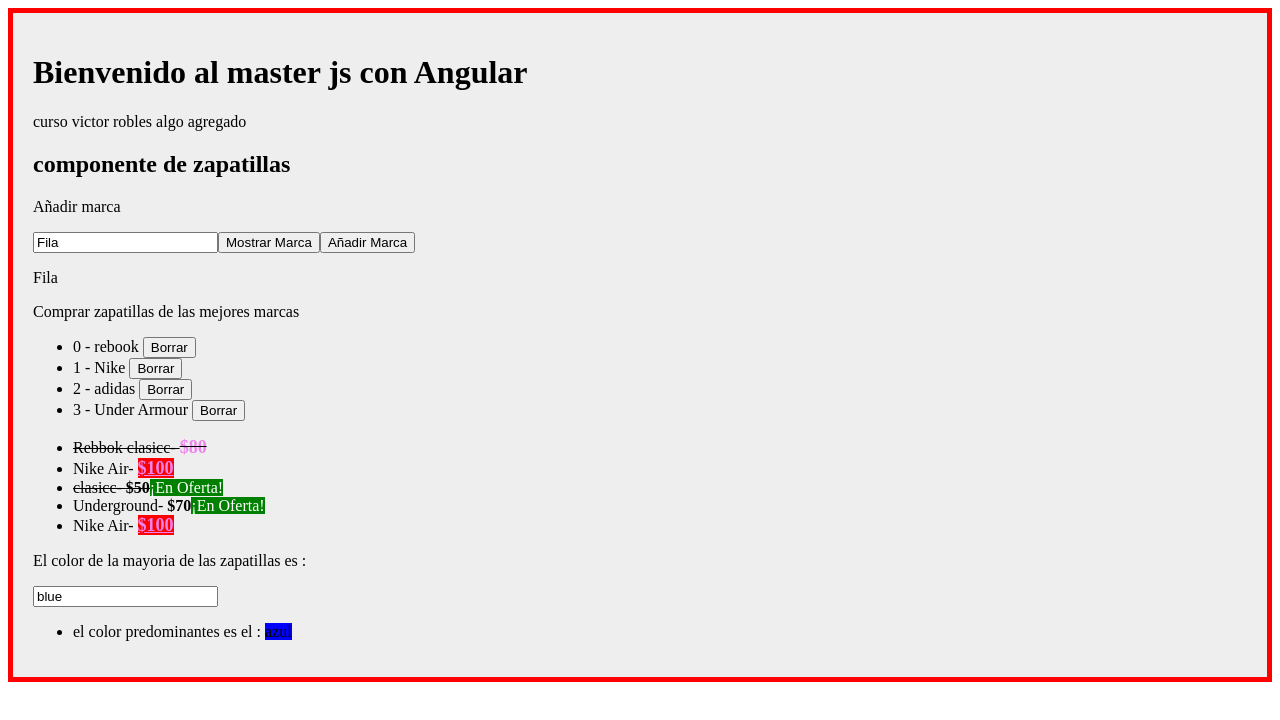
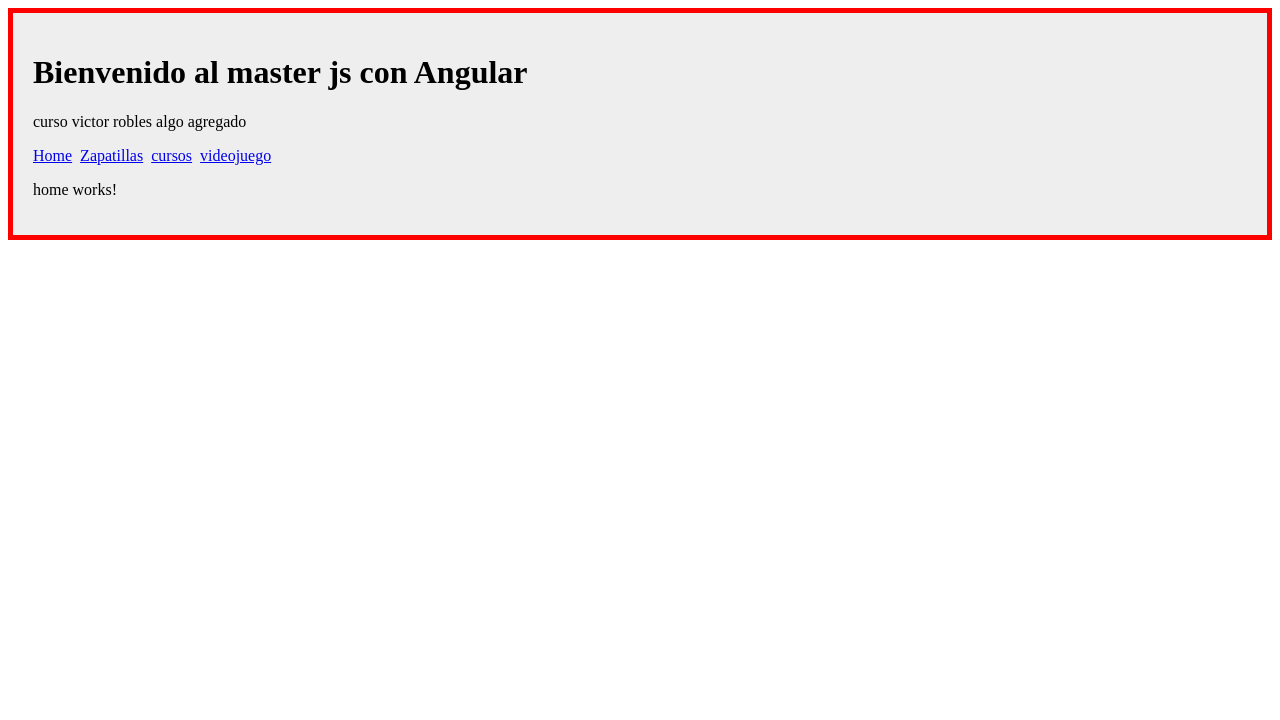
Before and after one commit to Gabrielbanegas94/Curso-javascript, an Angular app in the folder aprendiendo-angular/: page / in a window 1280 px wide. Shown: the top 720 px of the page. Built offline with nearby package versions, Linux system fonts and the light colour scheme.

Commit message:
agregamos routing

```diff
--- a/aprendiendo-angular/src/app/app.component.html
+++ b/aprendiendo-angular/src/app/app.component.html
@@ -26,15 +26,26 @@
 
     <p>{{descripcion}}</p>
 
+    <nav>
+      <a [routerLink]="['/']">Home</a>
+      &nbsp;<!--separa los links con espacio-->
+      <a [routerLink]="['/zapatillas']">Zapatillas</a>
+      &nbsp;<!--separa los links con espacio-->
+      <a [routerLink]="['/cursos']">cursos</a>
+      &nbsp;<!--separa los links con espacio-->
+      <a [routerLink]="['/videojuego']">videojuego</a>
+
+    </nav>
+
   <!--<button (click)="ocultarVideojuegos(false)" *ngIf="mostrar_videojuegos">Ocultar</button>
   <button (click)="ocultarVideojuegos(true)" *ngIf="!mostrar_videojuegos">Mostrar</button>
 
     <videojuego *ngIf="mostrar_videojuegos"></videojuego>
     <cursos></cursos>-->
 
-    <zapatillas></zapatillas>
+    <!--<zapatillas></zapatillas>-->
 
-
+  <router-outlet></router-outlet><!--carga la ruta actual-->
 
   </div>
 
@@ -49,7 +60,3 @@
 <!-- * * * * * * * * * * * * * * * * * * * * * * * * * * * * * * * -->
 <!-- * * * * * * * * * * End of Placeholder * * * * * * * * * * * -->
 <!-- * * * * * * * * * * * * * * * * * * * * * * * * * * * * * * * -->
-
-
-
-<router-outlet></router-outlet>
--- /dev/null
+++ b/aprendiendo-angular/src/app/app.routing.ts
@@ -0,0 +1,25 @@
+//Importar modules
+import {ModuleWithProviders} from '@angular/core';
+import {Routes , RouterModule} from '@angular/router';
+
+
+//Importar Componentes
+import {HomeComponent} from './home/home.component';
+import {zapatillasComponent} from './zapatillas/zapatillas.component';
+import {CursosComponent} from './cursos/cursos.component';
+import {VideoJuegoComponent} from './videojuego/videojuego.component';
+
+
+
+///array de rutas
+const appRoutes :Routes = [
+    {path: '',component : HomeComponent},
+    {path: 'zapatillas',component : zapatillasComponent},
+    {path: 'cursos',component : CursosComponent},
+    {path: 'videojuego',component : VideoJuegoComponent},
+    {path: '**',component:HomeComponent}
+];
+
+//exportar modulo del routing
+export const appRoutingProviders: any[]=[];
+export const routing:ModuleWithProviders =RouterModule.forRoot(appRoutes);
--- /dev/null
+++ b/aprendiendo-angular/src/app/home/home.component.html
@@ -0,0 +1 @@
+<p>home works!</p>
--- /dev/null
+++ b/aprendiendo-angular/src/app/home/home.component.ts
@@ -0,0 +1,15 @@
+import { Component, OnInit } from '@angular/core';
+
+@Component({
+  selector: 'app-home',
+  templateUrl: './home.component.html',
+  styleUrls: ['./home.component.css']
+})
+export class HomeComponent implements OnInit {
+
+  constructor() { }
+
+  ngOnInit(): void {
+  }
+
+}
```
Also changed, not shown: aprendiendo-angular/src/app/app.module.ts (+9 -4 lines), aprendiendo-angular/src/app/home/home.component.css (added), 1 other file (tests, documents, lock files or other folders).
